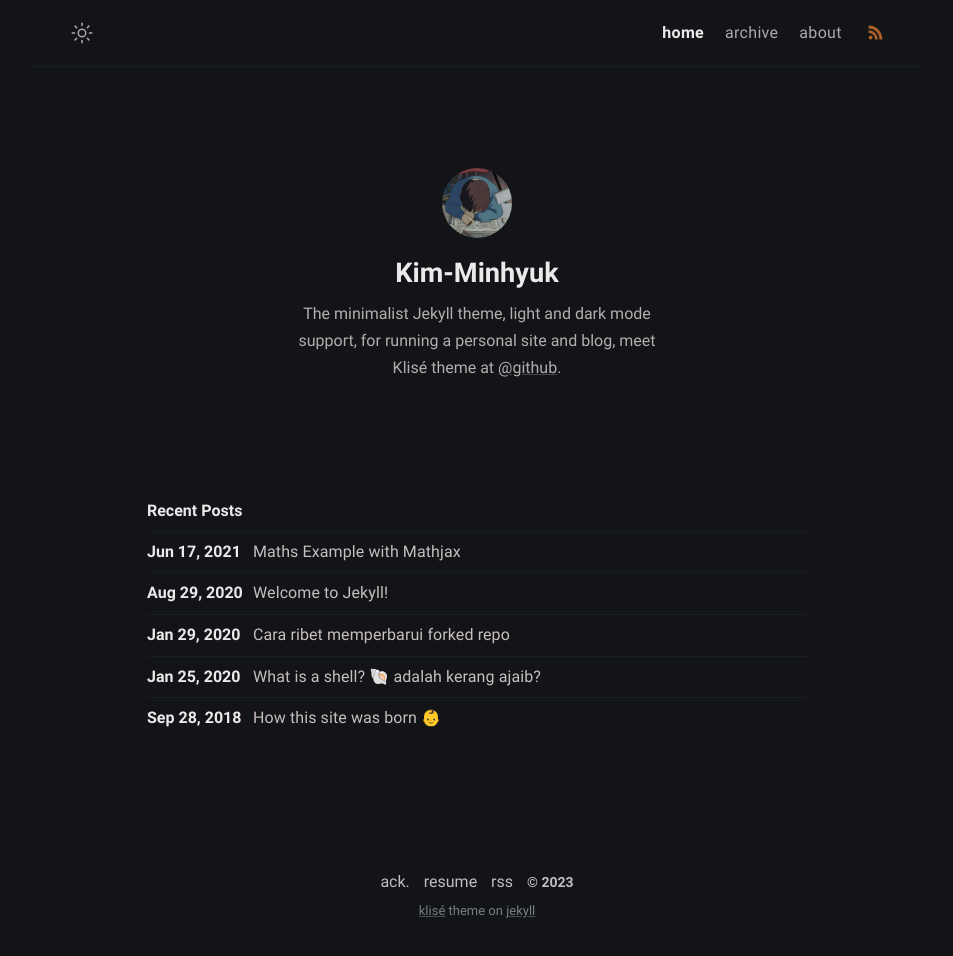
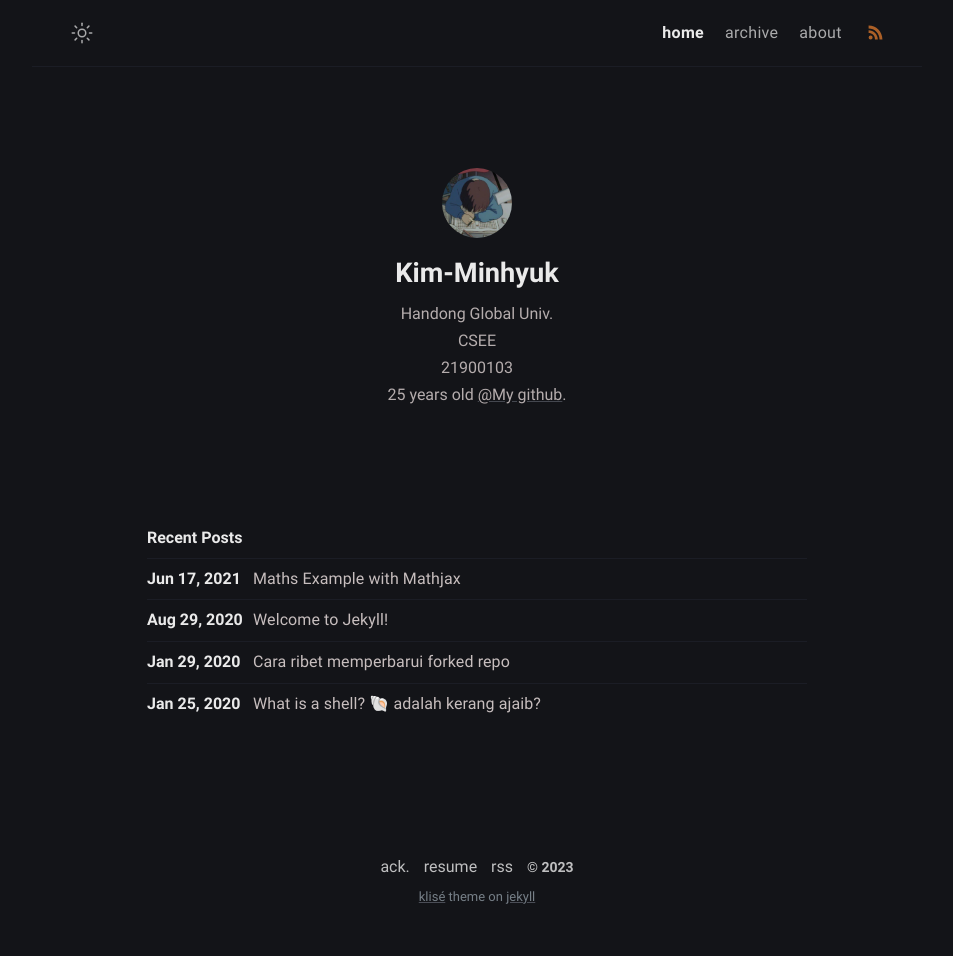
Before and after one commit to greentea991212/greentea991212.github.io, a Jekyll site: the page built from index.md, in a window 1280 px wide. Shown: the whole page, without its empty margins (163-1116 px from the left). Built offline with Jekyll 4.4.1, drawn with Linux system fonts in a browser that asks for light colours.

Commit message:
Update _config.yml

```diff
--- a/_config.yml
+++ b/_config.yml
@@ -13,8 +13,8 @@ mode: dark # default theme "dark" | "light"
 author:
   name: Kim-Minhyuk # author name
   bio: >- # tell to the world
-    The minimalist Jekyll theme, light and dark mode support, for running a personal site and blog,
-    meet Klisé theme at <a href="https://github.com/piharpi/jekyll-klise" target="_blank" rel="noopener">@github</a>.
+     Handong Global Univ.<br>CSEE<br>21900103<br>25 years old
+     <a href="https://github.com/greentea991212" target="_blank" rel="noopener">@My github</a>.
   username: username # general username
   github: greentea991212 # github username
   twitter: twitter_username # twitter username
@@ -60,7 +60,7 @@ jekyll_compose:
     description:
 
 # Homepage limit posts
-number_of_posts: 5
+number_of_posts: 4
 
 # Build settings
 # theme: klise
```
